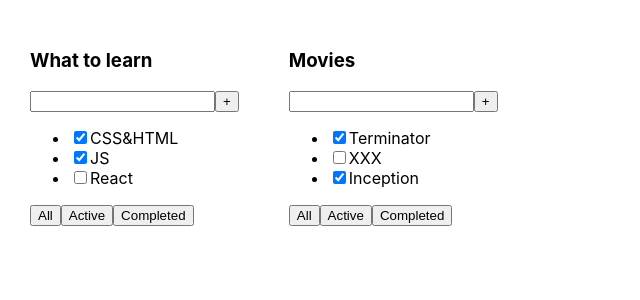
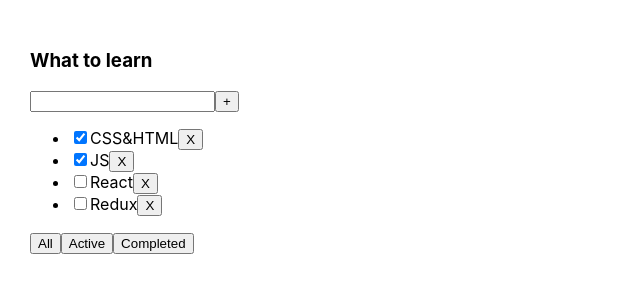
Before and after one commit to sf-minsk/todolist, a React (Create React App) app: page / in a window 1280 px wide. Shown: the top 300 px of the page, without its empty margins (0-640 px from the left). Built offline with nearby package versions, Linux system fonts and the light colour scheme.

Commit message:
remove and filter

```diff
--- a/src/App.tsx
+++ b/src/App.tsx
@@ -1,26 +1,51 @@
-import React from 'react';
+import React, {useState} from 'react';
 import './App.css';
 import {TaskType, TodoList} from "./TodoList";
 
-function App() {
+export type FilterValuesType = 'all' | 'active' | 'completed';
 
-    const tasks1: Array<TaskType> = [
+
+export const App = () => {
+
+    //local state
+    let [tasks, setTasks] = useState<Array<TaskType>>([
         {id: 1, title: 'CSS&HTML', isDone: true},
         {id: 2, title: 'JS', isDone: true},
-        {id: 3, title: 'React', isDone: false}
-    ]
-    const tasks2: Array<TaskType> = [
-        {id: 1, title: 'Terminator', isDone: true},
-        {id: 2, title: 'XXX', isDone: false},
-        {id: 3, title: 'Inception', isDone: true}
-    ]
+        {id: 3, title: 'React', isDone: false},
+        {id: 4, title: 'Redux', isDone: false}
+    ])
+    let [filter, setFilter] = useState<FilterValuesType>('all')
 
+    //delete tasks
+    const removeTask = (id: number) => {
+        let filteredTasks = tasks.filter((t) => t.id !== id)
+        setTasks(filteredTasks)
+    }
+
+    //change tasks filter
+    const changeFilter = (value: FilterValuesType) => {
+        setFilter(value)
+    }
+    let tasksForTodoList = tasks
+    switch (filter) {
+        case 'completed':
+            tasksForTodoList = tasks.filter(t => t.isDone)
+            break;
+    }
+    switch (filter) {
+        case 'active':
+            tasksForTodoList = tasks.filter(t => !t.isDone)
+            break;
+    }
+
+    //render
     return (
         <div className="App">
-            <TodoList title='What to learn' tasks={tasks1}/>
-            <TodoList title='Movies' tasks={tasks2}/>
+            <TodoList title='What to learn'
+                      removeTask={removeTask}
+                      tasks={tasksForTodoList}
+                      changeFilter={changeFilter}
+            />
         </div>
-    );
+    )
 }
-
-export default App;
--- a/src/TodoList.tsx
+++ b/src/TodoList.tsx
@@ -1,4 +1,5 @@
 import React from "react";
+import { FilterValuesType } from "./App";
 
 export type TaskType = {
     id: number
@@ -6,12 +7,14 @@
     isDone: boolean
 }
 
-type PropsType = {
+export type PropsType = {
     title: string
     tasks: Array<TaskType>
+    removeTask: (taskID: number) => void
+    changeFilter: (value: FilterValuesType) => void
 }
 
-export function TodoList(props: PropsType) {
+export const TodoList = (props: PropsType) => {
     return (
         <div>
             <h3>{props.title}</h3>
@@ -20,14 +23,12 @@
                 <button>+</button>
             </div>
             <ul>
-                <li><input type="checkbox" checked={props.tasks[0].isDone}/><span>{props.tasks[0].title}</span></li>
-                <li><input type="checkbox" checked={props.tasks[1].isDone}/><span>{props.tasks[1].title}</span></li>
-                <li><input type="checkbox" checked={props.tasks[2].isDone}/><span>{props.tasks[2].title}</span></li>
+                {props.tasks.map(t => <li><input type="checkbox" checked={t.isDone}/><span>{t.title}</span><button onClick={ () => {props.removeTask(t.id)}}>X</button></li>)}
             </ul>
             <div>
-                <button>All</button>
-                <button>Active</button>
-                <button>Completed</button>
+                <button onClick={ () => {props.changeFilter('all')}}>All</button>
+                <button onClick={ () => {props.changeFilter('active')}}>Active</button>
+                <button onClick={ () => {props.changeFilter('completed')}}>Completed</button>
             </div>
         </div>
     );
--- a/src/index.tsx
+++ b/src/index.tsx
@@ -1,7 +1,7 @@
 import React from 'react';
 import ReactDOM from 'react-dom';
 import './index.css';
-import App from './App';
+import {App} from './App';
 import reportWebVitals from './reportWebVitals';
 
 ReactDOM.render(<App/>, document.getElementById('root'));
```
